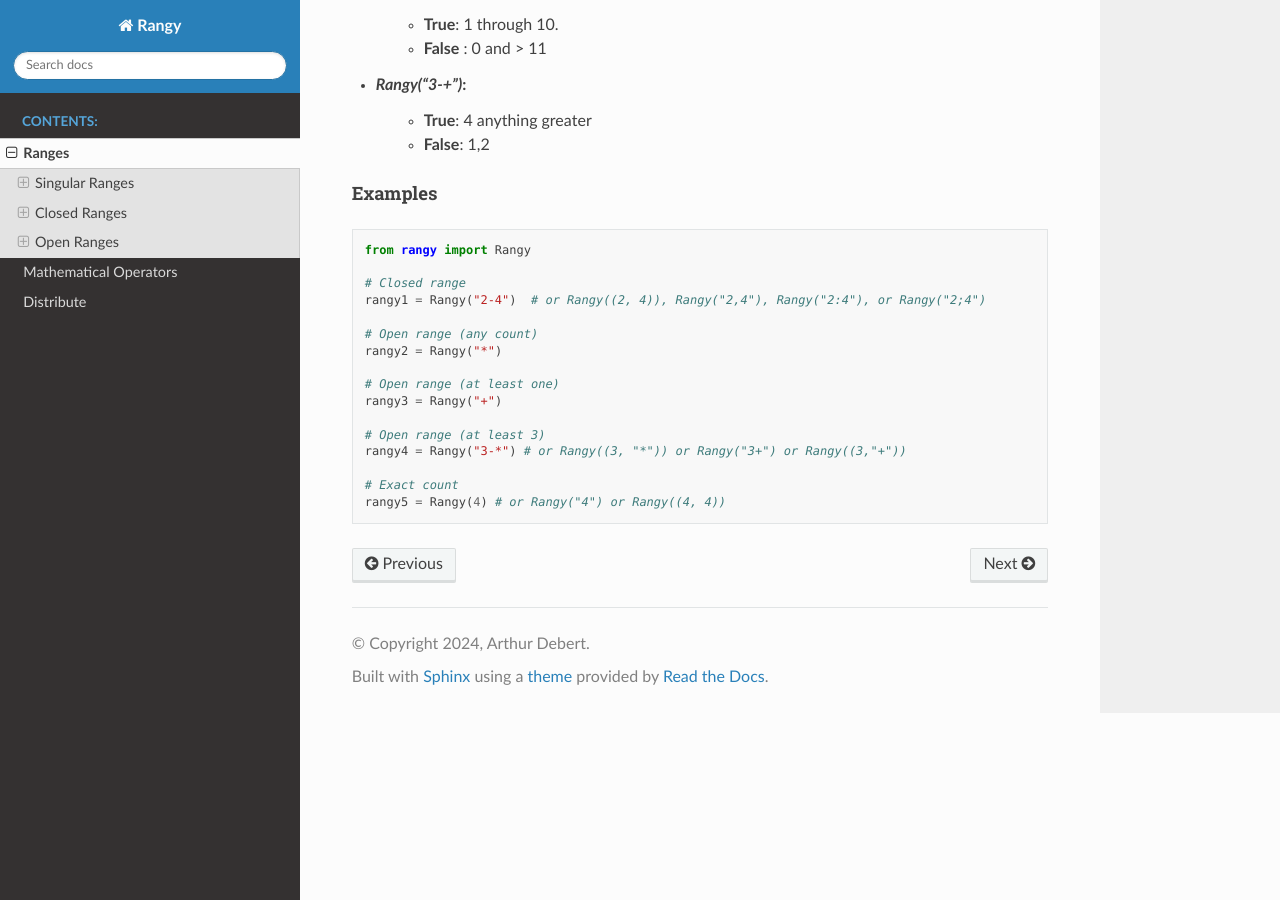
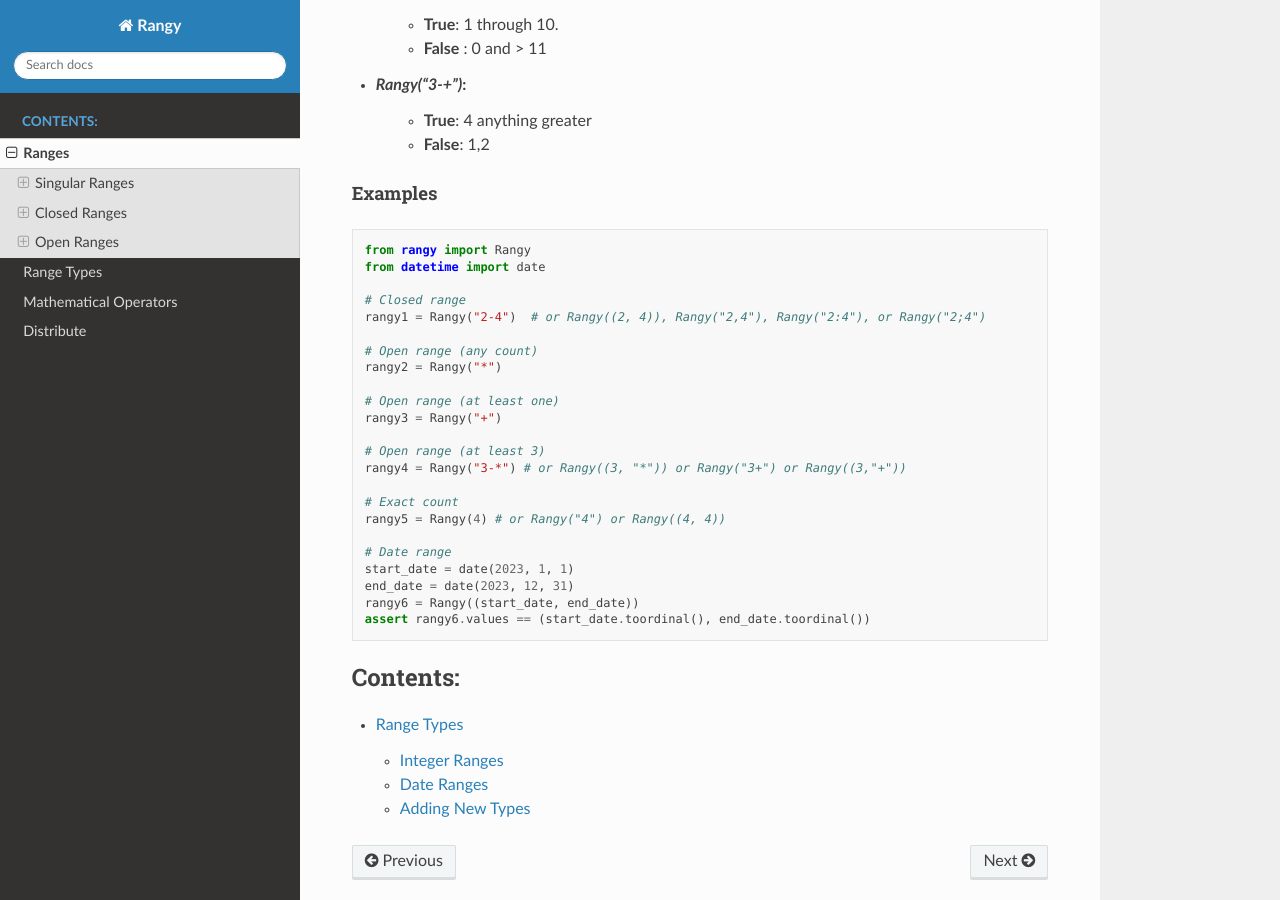
Before and after one commit to arthur-debert/rangy, a Sphinx documentation site: the page built from docs/ranges.rst, in a window 1280 px wide and 900 px high, scrolled down 3220 px. Built offline with Sphinx 7.4.7 and the Read the Docs theme 3.1.0, drawn with Linux system fonts in a browser that asks for light colours.

Commit message:
Add documentation for range types and examples in range_types.rst

```diff
--- a/docs/index.rst
+++ b/docs/index.rst
@@ -40,6 +40,7 @@
    :caption: Contents:
 
    ranges
+   range_types
    math
    distribute
 
--- a/docs/ranges.rst
+++ b/docs/ranges.rst
@@ -133,6 +133,7 @@
 .. code-block:: python
 
     from rangy import Rangy
+    from datetime import date
 
     # Closed range
     rangy1 = Rangy("2-4")  # or Rangy((2, 4)), Rangy("2,4"), Rangy("2:4"), or Rangy("2;4")
@@ -148,3 +149,15 @@
 
     # Exact count
     rangy5 = Rangy(4) # or Rangy("4") or Rangy((4, 4))
+
+    # Date range
+    start_date = date(2023, 1, 1)
+    end_date = date(2023, 12, 31)
+    rangy6 = Rangy((start_date, end_date))
+    assert rangy6.values == (start_date.toordinal(), end_date.toordinal())
+
+.. toctree::
+   :maxdepth: 2
+   :caption: Contents:
+
+   range_types
```
Also changed, not shown: docs/range_types.rst (added, +67 -0 lines).
